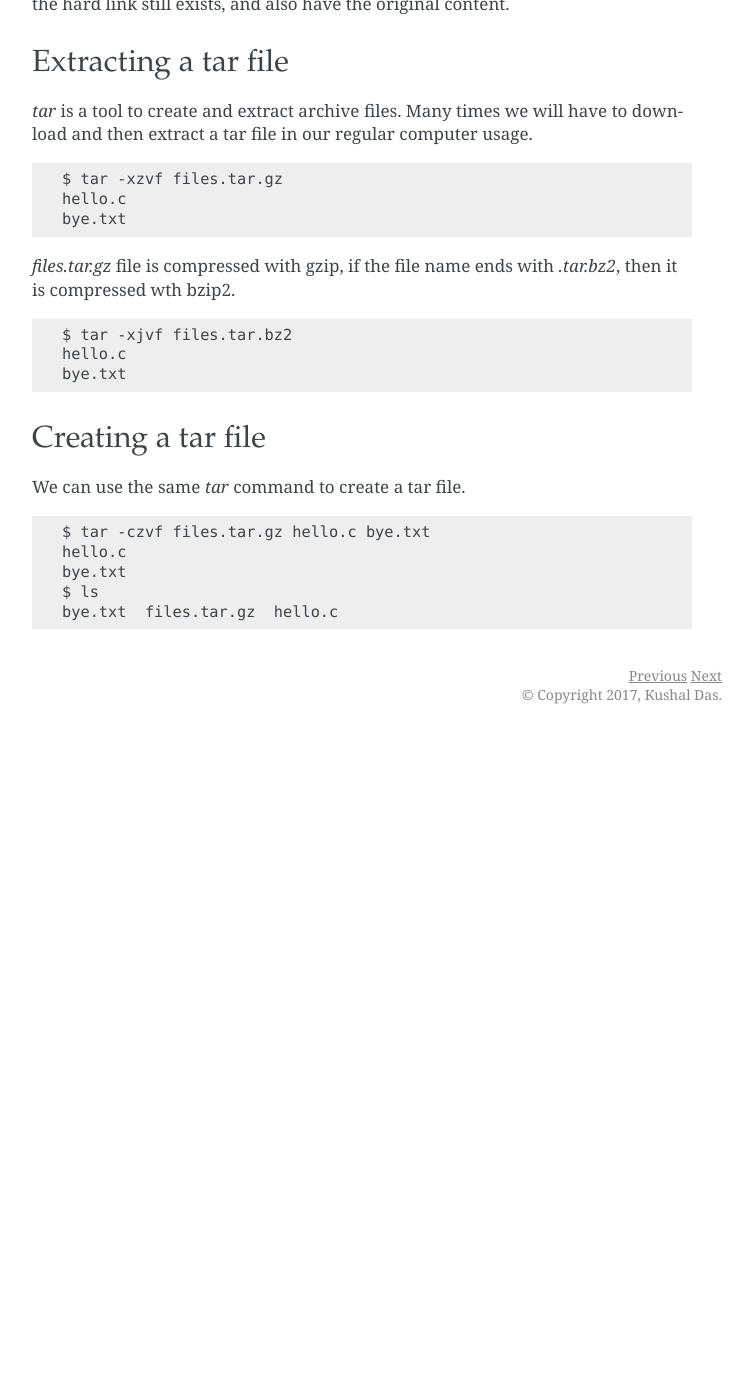
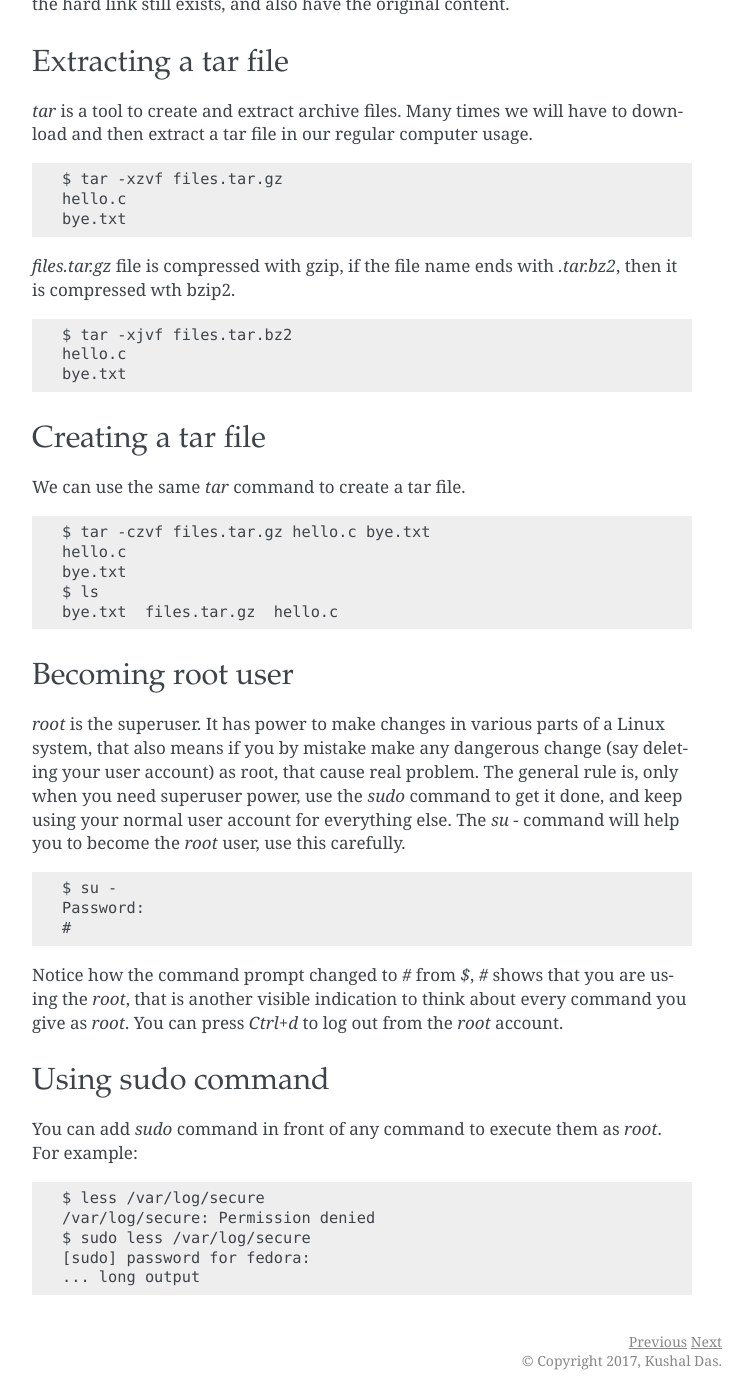
Before and after one commit to kushaldas/lym, a Sphinx documentation site: the page built from docs/useful.md, in a window 1280 px wide and 1400 px high, scrolled down 1296 px. Shown: the whole window, without its empty margins (388-1140 px from the left). Built offline with Sphinx 7.4.7, drawn with Linux system fonts in a browser that asks for light colours; a script that is not in the unit is left out; before the commit the page ends 2030 px from its top, so only the background shows below that; some of the changed text lies outside the part shown.

Commit message:
Adds su and sudo

````diff
--- a/docs/useful.md
+++ b/docs/useful.md
@@ -82,3 +82,30 @@ bye.txt
 $ ls
 bye.txt  files.tar.gz  hello.c
 ```
+
+### Becoming root user
+
+*root* is the superuser. It has power to make changes in various parts
+of a Linux system, that also means if you by mistake make any dangerous change (say deleting your user account) as root, that cause real problem. The general rule is, only when you need superuser power, use the *sudo* command to get it done, and keep using your normal user account for everything else. The *su -* command will help you to become the *root* user, use this carefully.
+
+```
+$ su -
+Password:
+#
+```
+
+Notice how the command prompt changed to *#* from *$*, *#* shows that you are using the *root*, that is another visible indication to think
+about every command you give as *root*. You can press *Ctrl+d* to log out from the *root* account.
+
+### Using sudo command
+
+You can add *sudo* command in front of any command to execute them as
+*root*. For example:
+
+```
+$ less /var/log/secure
+/var/log/secure: Permission denied
+$ sudo less /var/log/secure
+[sudo] password for fedora:
+... long output
+```
````
